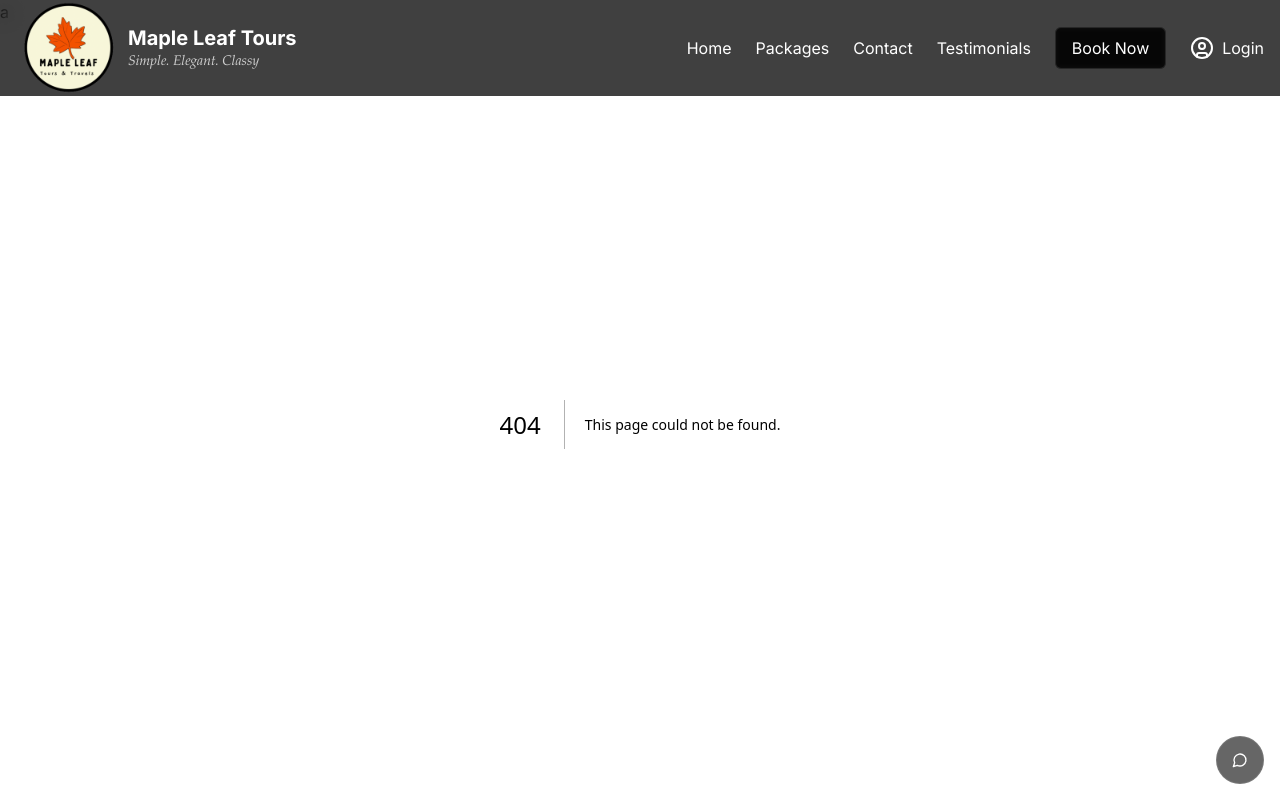
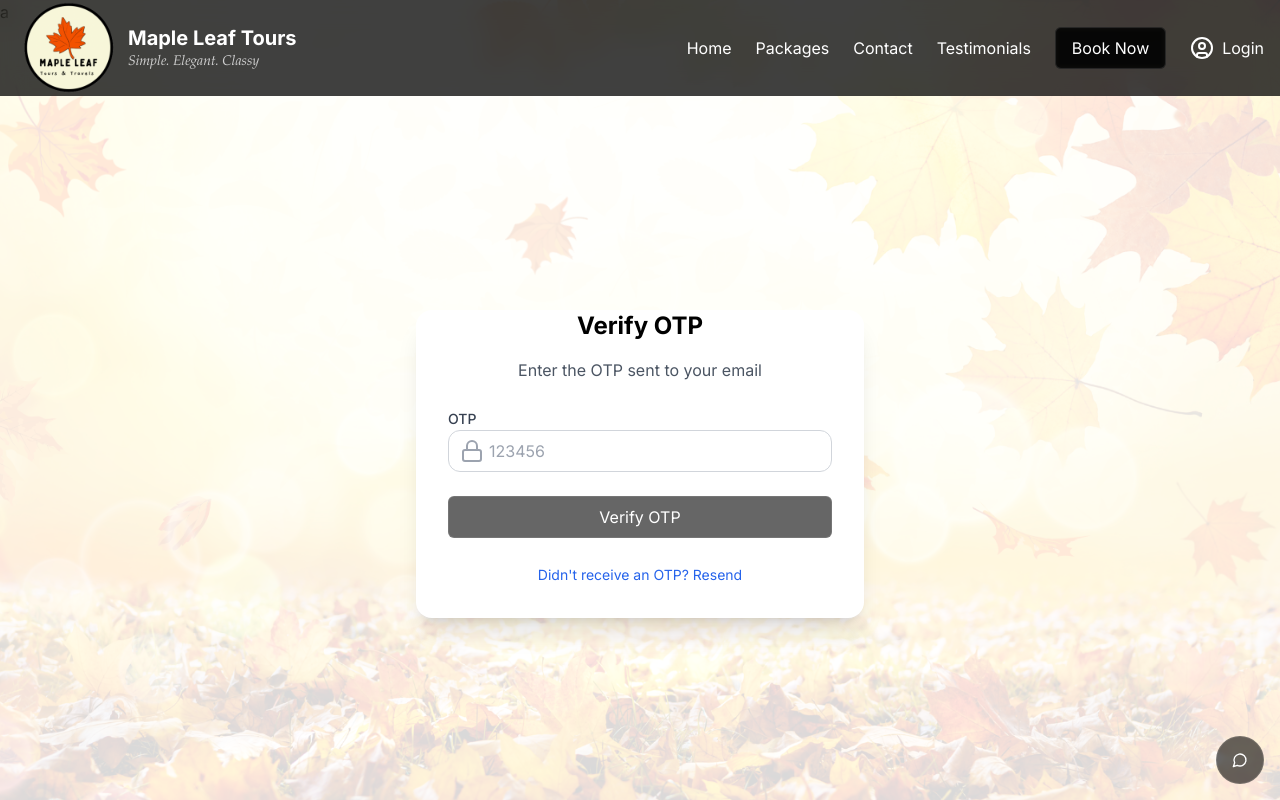
Before and after one commit to Waglogy/maple_t-t, a Next.js app: page /middle in a window 1280 px wide. Before the commit this address had no page. Shown: the top 800 px of the page. Built offline with nearby package versions, Linux system fonts and the light colour scheme.

Commit message:
update: loginsignup api

```diff
--- a/app/login/page.tsx
+++ b/app/login/page.tsx
@@ -1,12 +1,14 @@
 "use client";
 
 import { useState } from "react";
+import { useRouter } from "next/navigation";
 import Image from "next/image";
 import Link from "next/link";
 import axios from "axios";
 import { Mail, Lock, XCircle } from "lucide-react";
 
 export default function LoginPage() {
+  const router = useRouter();
   const [formData, setFormData] = useState({ email: "", password: "" });
   const [error, setError] = useState("");
   const [showError, setShowError] = useState(false);
@@ -18,12 +20,15 @@ export default function LoginPage() {
   const handleSubmit = async (e: React.FormEvent<HTMLFormElement>) => {
     e.preventDefault();
     try {
-      const response = await axios.post("https://maplesserver.vercel.app/api/auth/login", formData);
+      const response = await axios.post(
+        "https://maplesserver.vercel.app/api/auth/login",
+        formData
+      );
       localStorage.setItem("token", response.data.token);
-      alert("Login successful");
+      router.push("/home"); // Redirect to /home after login
     } catch (err: any) {
       if (err.response && err.response.data && err.response.data.error) {
-        setError(err.response.data.error); // Show backend error
+        setError(err.response.data.error);
       } else {
         setError("Something went wrong. Please try again.");
       }
@@ -31,14 +36,27 @@ export default function LoginPage() {
     }
   };
 
-
   return (
     <div className="min-h-screen flex items-center justify-center px-4 pt-20">
-      <div className="fixed inset-0 z-0" style={{ backgroundImage: 'url("/1.png")', backgroundSize: 'cover', backgroundPosition: 'center', opacity: '0.15' }} />
+      <div
+        className="fixed inset-0 z-0"
+        style={{
+          backgroundImage: 'url("/1.png")',
+          backgroundSize: "cover",
+          backgroundPosition: "center",
+          opacity: "0.15",
+        }}
+      />
 
       <div className="max-w-md w-full bg-white rounded-2xl shadow-xl overflow-hidden z-10 my-12">
         <div className="relative h-32">
-          <Image src="/MAPLE LEAF logo design.png" alt="Maple Leaf Tours Logo" width={80} height={80} className="absolute top-4 left-1/2 transform -translate-x-1/2" />
+          <Image
+            src="/MAPLE LEAF logo design.png"
+            alt="Maple Leaf Tours Logo"
+            width={80}
+            height={80}
+            className="absolute top-4 left-1/2 transform -translate-x-1/2"
+          />
         </div>
 
         <div className="px-8 pb-8">
@@ -49,7 +67,10 @@ export default function LoginPage() {
               <div className="bg-white p-4 rounded-lg shadow-lg max-w-sm w-full">
                 <div className="flex justify-between items-center border-b pb-2">
                   <h3 className="text-lg font-semibold text-red-600">Error</h3>
-                  <button onClick={() => setShowError(false)} className="text-gray-600 hover:text-gray-900">
+                  <button
+                    onClick={() => setShowError(false)}
+                    className="text-gray-600 hover:text-gray-900"
+                  >
                     <XCircle size={20} />
                   </button>
                 </div>
@@ -63,19 +84,39 @@ export default function LoginPage() {
               <label className="text-sm font-medium text-gray-700">Email</label>
               <div className="relative">
                 <Mail className="absolute left-3 top-1/2 transform -translate-y-1/2 text-gray-400" />
-                <input type="email" name="email" value={formData.email} onChange={handleChange} className="w-full pl-10 pr-4 py-2 border border-gray-300 rounded-lg" placeholder="you@example.com" required />
+                <input
+                  type="email"
+                  name="email"
+                  value={formData.email}
+                  onChange={handleChange}
+                  className="w-full pl-10 pr-4 py-2 border border-gray-300 rounded-lg"
+                  placeholder="you@example.com"
+                  required
+                />
               </div>
             </div>
 
             <div>
-              <label className="text-sm font-medium text-gray-700">Password</label>
+              <label className="text-sm font-medium text-gray-700">
+                Password
+              </label>
               <div className="relative">
                 <Lock className="absolute left-3 top-1/2 transform -translate-y-1/2 text-gray-400" />
-                <input type="password" name="password" value={formData.password} onChange={handleChange} className="w-full pl-10 pr-4 py-2 border border-gray-300 rounded-lg" placeholder="••••••••" required />
+                <input
+                  type="password"
+                  name="password"
+                  value={formData.password}
+                  onChange={handleChange}
+                  className="w-full pl-10 pr-4 py-2 border border-gray-300 rounded-lg"
+                  placeholder="••••••••"
+                  required
+                />
               </div>
             </div>
 
-            <button type="submit" className="w-full py-2 rounded-lg gradient-button">Sign In</button>
+            <button type="submit" className="w-full py-2 rounded-lg gradient-button">
+              Sign In
+            </button>
           </form>
 
           <div className="mt-6 text-center">
@@ -85,7 +126,9 @@ export default function LoginPage() {
           </div>
 
           <div className="mt-4 text-center">
-            <Link href="/" className="text-sm text-gray-600 hover:text-gray-800">Back to Home</Link>
+            <Link href="/" className="text-sm text-gray-600 hover:text-gray-800">
+              Back to Home
+            </Link>
           </div>
         </div>
       </div>
--- /dev/null
+++ b/app/middle/page.tsx
@@ -0,0 +1,71 @@
+"use client";
+
+import { useState } from "react";
+import { useRouter } from "next/navigation";
+import axios from "axios";
+import Link from "next/link";
+import { Lock } from "lucide-react";
+
+export default function OTPVerificationPage() {
+  const [otp, setOtp] = useState("");
+  const router = useRouter();
+
+  const handleChange = (e: React.ChangeEvent<HTMLInputElement>) => {
+    setOtp(e.target.value);
+  };
+
+  const handleSubmit = async (e: React.FormEvent) => {
+    e.preventDefault();
+
+    console.log("Verifying OTP:", otp); // Debugging log
+
+    try {
+      const response = await axios.post("https://maplesserver.vercel.app/api/auth/verify-otp", { otp }, {
+        headers: { "Content-Type": "application/json" },
+      });
+
+      console.log("OTP verification successful:", response.data);
+      alert("OTP verified successfully! Redirecting to login...");
+
+      router.push("/login");
+    } catch (err) {
+      if (axios.isAxiosError(err)) {
+        console.error("OTP verification error:", err.response?.data);
+        alert(err.response?.data?.error || "Invalid OTP, please try again");
+      } else {
+        console.error("Unexpected error:", err);
+      }
+    }
+  };
+
+  return (
+    <div className="min-h-screen flex items-center justify-center px-4 pt-20">
+      <div className="fixed inset-0 z-0" style={{ backgroundImage: 'url("/1.png")', backgroundSize: 'cover', backgroundPosition: 'center', opacity: '0.15' }} />
+
+      <div className="max-w-md w-full bg-white rounded-2xl shadow-xl overflow-hidden z-10 my-12">
+        <div className="px-8 pb-8">
+          <h2 className="text-2xl font-bold text-center mb-4">Verify OTP</h2>
+          <p className="text-center text-gray-600 mb-6">Enter the OTP sent to your email</p>
+
+          <form className="space-y-6" onSubmit={handleSubmit}>
+            <div>
+              <label className="text-sm font-medium text-gray-700">OTP</label>
+              <div className="relative">
+                <Lock className="absolute left-3 top-1/2 transform -translate-y-1/2 text-gray-400" />
+                <input type="text" name="otp" value={otp} onChange={handleChange} className="w-full pl-10 pr-4 py-2 border border-gray-300 rounded-lg" placeholder="123456" required />
+              </div>
+            </div>
+
+            <button type="submit" className="w-full py-2 rounded-lg gradient-button">Verify OTP</button>
+          </form>
+
+          <div className="mt-6 text-center">
+            <Link href="/signup" className="text-sm text-blue-600 hover:text-blue-800">
+              Didn't receive an OTP? Resend
+            </Link>
+          </div>
+        </div>
+      </div>
+    </div>
+  );
+}
--- a/app/signup/page.tsx
+++ b/app/signup/page.tsx
@@ -1,62 +1,65 @@
 "use client";
 
-import { useState } from "react";
+import { useRouter } from "next/navigation";
+
 import Image from "next/image";
 import Link from "next/link";
 import axios from "axios";
+import { useState, useEffect } from "react";
 import { Mail, Lock, Phone } from "lucide-react";
-
 export default function SignupPage() {
   const [formData, setFormData] = useState({
     firstName: "",
     lastName: "",
     email: "",
     password: "",
-    phone: "",
+    phone: ""
   });
-  const [error, setError] = useState("");
-  const [success, setSuccess] = useState("");
+
+  useEffect(() => {
+    setFormData({
+      firstName: "",
+      lastName: "",
+      email: "",
+      password: "",
+      phone: ""
+    });
+  }, []);
 
   const handleChange = (e: React.ChangeEvent<HTMLInputElement>) => {
     setFormData({ ...formData, [e.target.name]: e.target.value });
   };
+  const router = useRouter();
 
   const handleSubmit = async (e: React.FormEvent) => {
     e.preventDefault();
-    setError("");
-    setSuccess("");
 
-    console.log("Submitting Form Data:", formData); // Debugging log
+    console.log("Submitting Data:", formData); // Debugging log
 
     try {
-      const response = await axios.post(
-        "https://maplesserver.vercel.app/api/auth/signup",
-        formData,
-        {
-          headers: { "Content-Type": "application/json" },
-          withCredentials: true, // Ensures cookies and headers are properly sent
-        }
-      );
+      const response = await axios.post("https://maplesserver.vercel.app/api/auth/signup", formData, {
+        headers: {
+          "Content-Type": "application/json",
+        },
+      });
 
-      console.log("Signup Response:", response.data); // Debugging log
+      console.log("Signup successful:", response.data);
 
-      setSuccess(response.data.message || "Account created successfully!");
-      setFormData({
-        firstName: "",
-        lastName: "",
-        email: "",
-        password: "",
-        phone: "",
-      });
+
+
+    // Redirect to login page
+    router.push("/middle");
     } catch (err) {
       if (axios.isAxiosError(err)) {
-        console.error("Signup error response:", err.response?.data);
-        setError(err.response?.data?.message || "Signup failed. Please try again.");
+        console.error("Signup error:", err.response?.data);
+        alert(err.response?.data?.error || "An error occurred");
       } else {
-        setError("An unexpected error occurred. Please try again.");
+        console.error("Unexpected error:", err);
       }
     }
   };
+
+
 
   return (
     <div className="min-h-screen flex items-center justify-center px-4 pt-20">
@@ -69,8 +72,6 @@ export default function SignupPage() {
 
         <div className="px-8 pb-8">
           <h2 className="text-2xl font-bold text-center mb-4">Create Account</h2>
-          {error && <p className="text-red-500 text-center">{error}</p>}
-          {success && <p className="text-green-500 text-center">{success}</p>}
 
           <form className="space-y-6" onSubmit={handleSubmit}>
             <div>
```
